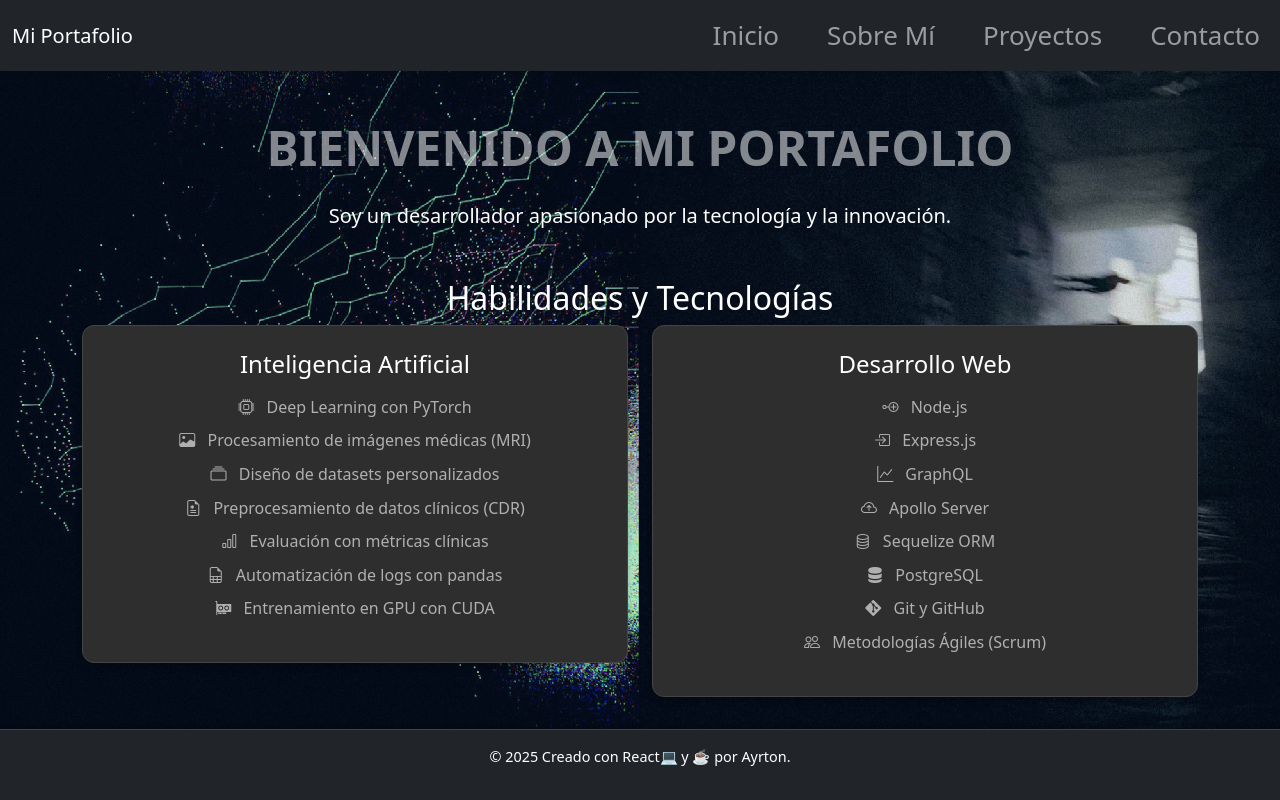
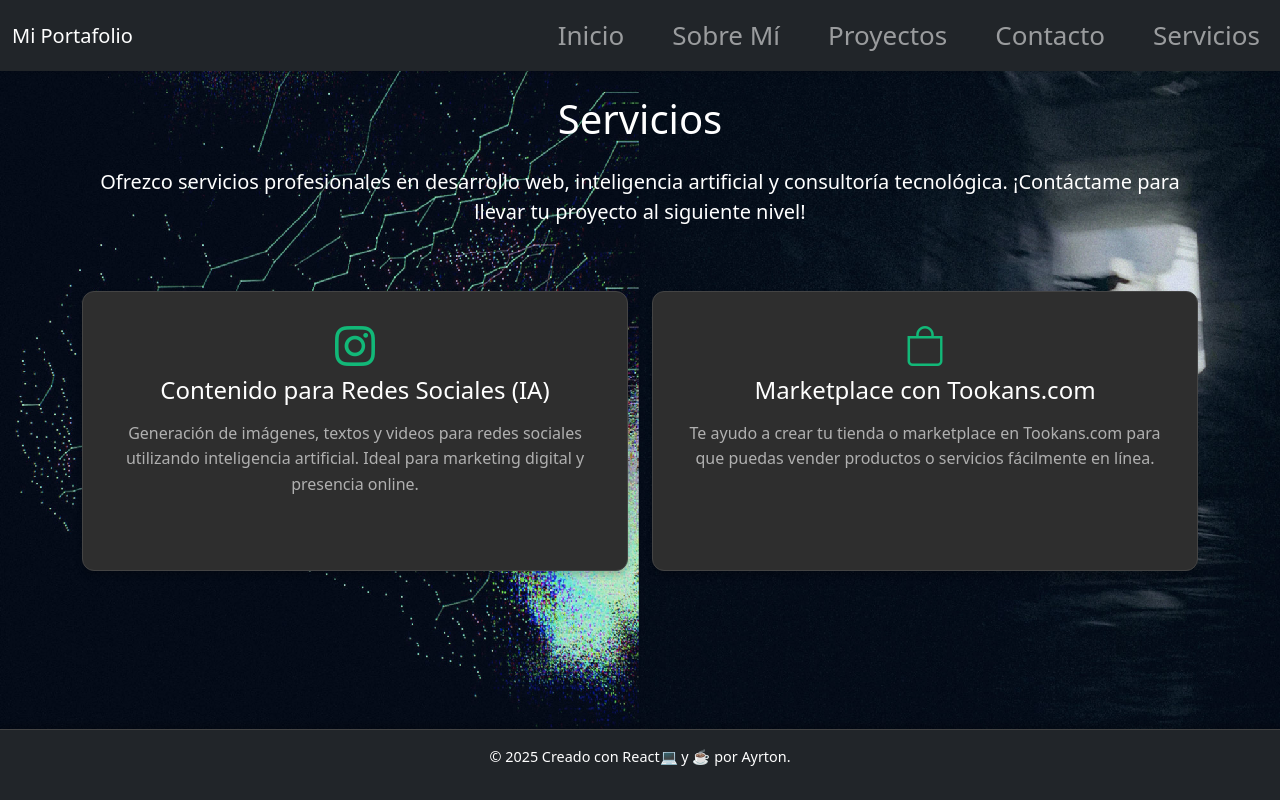
Before and after one commit to Ayrtonarc/port, a React (Create React App) app: page /services in a window 1280 px wide. Before the commit this address led to /. Built offline with nearby package versions, Linux system fonts and the light colour scheme.

Commit message:
servicios

```diff
--- a/package.json
+++ b/package.json
@@ -3,11 +3,12 @@
   "version": "0.1.0",
   "private": true,
   "dependencies": {
+    "@popperjs/core": "^2.11.8",
     "@testing-library/dom": "^10.4.0",
     "@testing-library/jest-dom": "^6.6.3",
     "@testing-library/react": "^16.3.0",
     "@testing-library/user-event": "^13.5.0",
-    "bootstrap": "^5.3.5",
+    "bootstrap": "^5.3.6",
     "qrcode.react": "^4.2.0",
     "react": "^19.1.0",
     "react-dom": "^19.1.0",
--- a/src/App.js
+++ b/src/App.js
@@ -7,6 +7,7 @@
 import Projects from './pages/Projects';
 import Contact from './pages/Contact';
 import Donate from './pages/Donate';
+import Services from './pages/Services';
 import './styles/App.css';
 
 function App() {
@@ -21,6 +22,7 @@
             <Route path="/projects" element={<Projects />} />
             <Route path="/contact" element={<Contact />} />
             <Route path="/donate" element={<Donate />} />
+            <Route path="/services" element={<Services />} />
             <Route path="*" element={<Navigate to="/" />} /> {/* Redirige rutas no encontradas */}
           </Routes>
           <Footer />
--- a/src/components/Footer.js
+++ b/src/components/Footer.js
@@ -1,11 +1,34 @@
 // src/components/Footer.js
-import React from 'react';
+import React, { useEffect, useState } from 'react';
+
+const ADMIN_EMAIL = 'ayrtonarc@gmail.com'; // Cambia por tu correo si es necesario
+
+function isAdmin() {
+  // Puedes cambiar esta lógica por algo más seguro si tienes autenticación
+  // Aquí solo revisamos si hay un localStorage con tu correo (simulación simple)
+  return localStorage.getItem('adminEmail') === ADMIN_EMAIL;
+}
 
 const Footer = () => {
+  const [visits, setVisits] = useState(0);
+
+  useEffect(() => {
+    let visitCount = parseInt(localStorage.getItem('visitCounter') || '0', 10);
+    visitCount += 1;
+    localStorage.setItem('visitCounter', visitCount);
+    setVisits(visitCount);
+  }, []);
+
   return (
     <footer className="bg-dark text-white text-center p-3 mt-auto">
       <div className="container">
         <p>&copy; 2025 Creado con React💻 y ☕ por Ayrton.</p>
+        {isAdmin() && (
+          <div style={{ fontSize: '0.85rem', color: '#b0b0b0', marginTop: '0.5rem', letterSpacing: '1px' }}>
+            <i className="bi bi-eye me-1"></i>
+            Contador de visitas: <span style={{ fontWeight: 'bold', color: '#12b878' }}>{visits}</span>
+          </div>
+        )}
       </div>
     </footer>
   );
--- a/src/components/Navbar.js
+++ b/src/components/Navbar.js
@@ -30,6 +30,9 @@
             <li className="nav-item">
               <Link className="nav-link" to="/contact">Contacto</Link>
             </li>
+            <li className="nav-item">
+              <Link className="nav-link" to="/services">Servicios</Link>
+            </li>
             {/* <li className="nav-item">
               <Link className="nav-link" to="/donate">Crypto</Link> {/* Nueva sección */}
             {/* </li> */}
--- a/src/index.js
+++ b/src/index.js
@@ -2,7 +2,8 @@
 import ReactDOM from 'react-dom/client';
 import './styles/index.css';
 import App from './App';
-import 'bootstrap/dist/css/bootstrap.min.css';
+import 'bootstrap/dist/css/bootstrap.min.css'; // Estilos de Bootstrap
+import 'bootstrap/dist/js/bootstrap.bundle.min.js'; // Bootstrap JS (incluye Popper.js)
 import reportWebVitals from './utils/reportWebVitals';
 
 
--- /dev/null
+++ b/src/pages/Services.js
@@ -0,0 +1,39 @@
+// src/pages/Services.js
+import React from 'react';
+
+const services = [
+  {
+    title: 'Contenido para Redes Sociales (IA)',
+    description: 'Generación de imágenes, textos y videos para redes sociales utilizando inteligencia artificial. Ideal para marketing digital y presencia online.',
+    icon: 'bi-instagram',
+  },
+  {
+    title: 'Marketplace con Tookans.com',
+    description: 'Te ayudo a crear tu tienda o marketplace en Tookans.com para que puedas vender productos o servicios fácilmente en línea.',
+    icon: 'bi-bag',
+  },
+];
+
+const Services = () => (
+  <div className="container mt-4">
+    <h1 className="mb-4 text-center">Servicios</h1>
+    <p className="lead text-center mb-5">
+      Ofrezco servicios profesionales en desarrollo web, inteligencia artificial y consultoría tecnológica. ¡Contáctame para llevar tu proyecto al siguiente nivel!
+    </p>
+    <div className="row">
+      {services.map((service, idx) => (
+        <div className="col-md-6 mb-4" key={idx}>
+          <div className="about-card h-100">
+            <div className="about-card-body text-center">
+              <i className={`bi ${service.icon} mb-3`} style={{ fontSize: '2.5rem', color: '#12b878' }}></i>
+              <h3 className="about-card-title">{service.title}</h3>
+              <p className="about-card-text">{service.description}</p>
+            </div>
+          </div>
+        </div>
+      ))}
+    </div>
+  </div>
+);
+
+export default Services;
```
Also changed, not shown: 1 other file (tests, documents, lock files or other folders).
